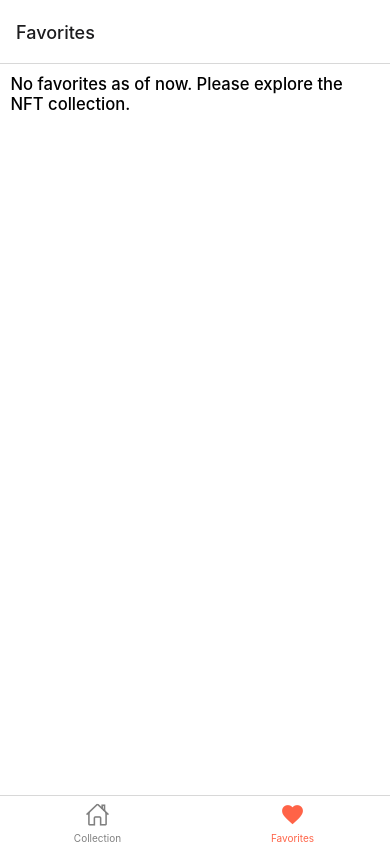
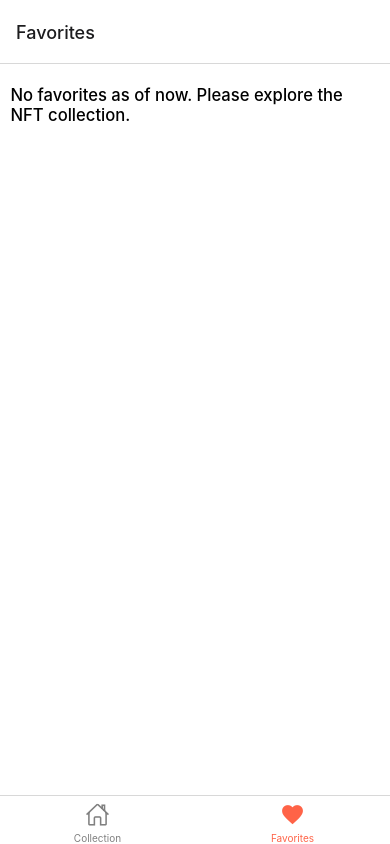
Before and after one commit to saxenanickk/NFTCollection, a React Native app: screen /Favorites in a window 390 px wide. Built offline with nearby package versions, Linux system fonts and the light colour scheme; no server answers.

Commit message:
Minor issues fixed

```diff
--- a/src/components/nftCard/styles.ts
+++ b/src/components/nftCard/styles.ts
@@ -17,6 +17,7 @@ const styles = StyleSheet.create({
     },
     shadowOpacity: 0.2,
     shadowRadius: 1,
+    elevation: 3,
   },
   img: {
     width: undefined,
--- a/src/screens/collection/index.tsx
+++ b/src/screens/collection/index.tsx
@@ -72,7 +72,7 @@ const Collection = () => {
   return (
     <View style={styles.container}>
       <FlatList
-        contentContainerStyle={{paddingHorizontal: wScale(10)}}
+        contentContainerStyle={{padding: wScale(10)}}
         ListEmptyComponent={!loading ? EmptyView : null}
         ListFooterComponent={loading ? <ActivityIndicator /> : null}
         ItemSeparatorComponent={ItemSeparatorComponent}
--- a/src/screens/favorites/index.tsx
+++ b/src/screens/favorites/index.tsx
@@ -39,7 +39,7 @@ const Favorites = () => {
   return (
     <View style={styles.container}>
       <FlatList
-        contentContainerStyle={{paddingHorizontal: wScale(10)}}
+        contentContainerStyle={{padding: wScale(10)}}
         ListEmptyComponent={<EmptyView msg={strings.no_favorites} />}
         ItemSeparatorComponent={ItemSeparatorComponent}
         showsVerticalScrollIndicator={false}
```
Also changed, not shown: 1 other file (tests, documents, lock files or other folders).
